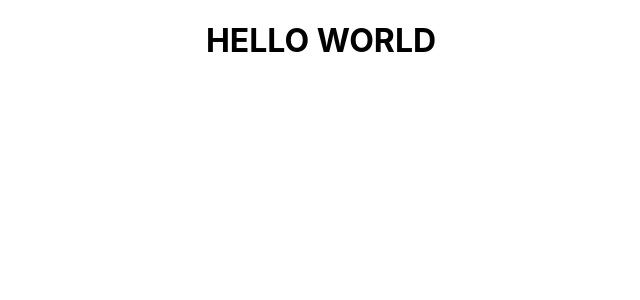
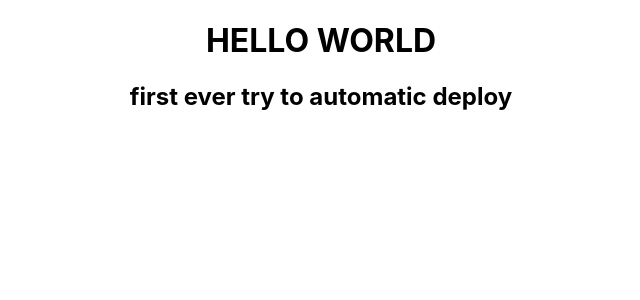
Before and after one commit to m-direnzone/manu-degan-art, a React (Create React App) app: page / in a window 1280 px wide. Shown: the top 300 px of the page, without its empty margins (319-959 px from the left). Built offline with nearby package versions, Linux system fonts and the light colour scheme.

Commit message:
try to deploy automatically

```diff
--- a/src/App.tsx
+++ b/src/App.tsx
@@ -4,6 +4,7 @@ function App() {
   return (
     <div className="App">
       <h1>HELLO WORLD</h1>
+      <h2>first ever try to automatic deploy</h2>
     </div>
   );
 }
```
